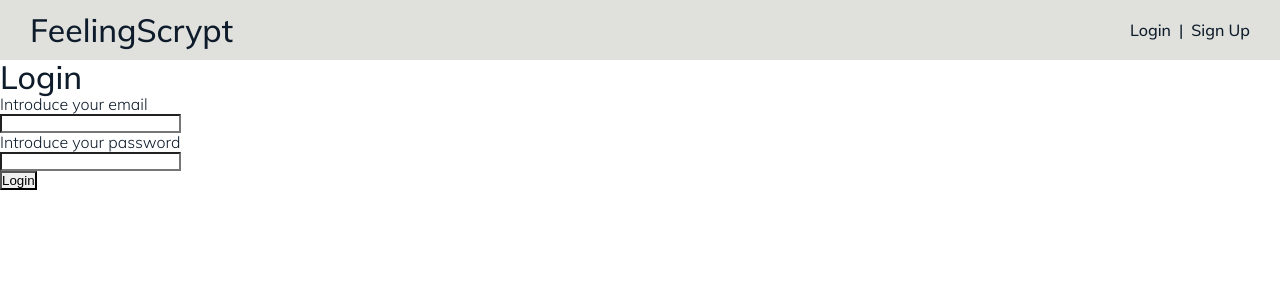
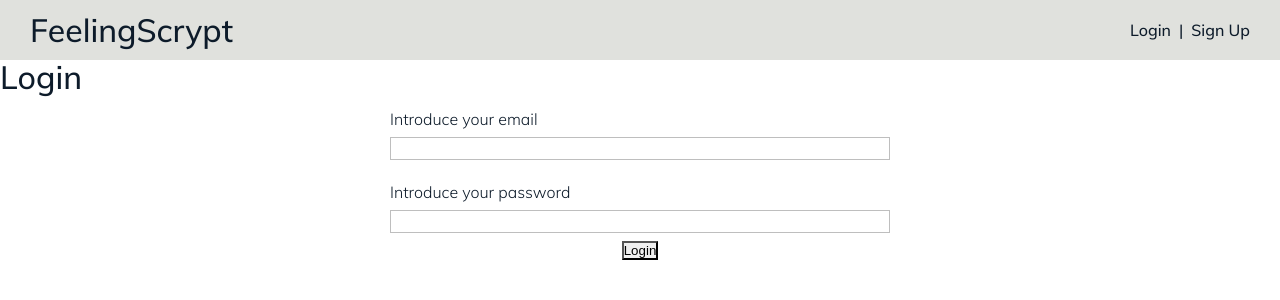
Before and after one commit to Silinde87/M3-FeelingCryptos-Client, a React (Create React App) app: page /login in a window 1280 px wide. Shown: the top 300 px of the page. Built offline with nearby package versions, Linux system fonts and the light colour scheme; no server answers.

Commit message:
Style login form

```diff
--- a/src/App.css
+++ b/src/App.css
@@ -3,7 +3,8 @@
   box-sizing: border-box;
 }
 html,body,
-#root,#app-container{
+#root,#app-container,
+section{
   height: 100%;
 }
 
--- a/src/components/Form/Form.js
+++ b/src/components/Form/Form.js
@@ -1,12 +1,14 @@
 import React from "react";
 import Text from "../text";
+import SCForm from "./Form.styled";
 
 export default function Form(props) {
 	const { fields, errors } = props.state;
 	const keys = Object.keys(fields);
 	const values = Object.values(fields);
 	return (
-		<form id="form" onSubmit={props.handleFormSubmit}>
+
+		<SCForm id="form" onSubmit={props.handleFormSubmit}>
 			{keys.map((el, i) => {
 				return (
 					<div className="form-group" key={el}>
@@ -22,11 +24,11 @@ export default function Form(props) {
 							value={values[i]}
 							onChange={props.handleChange}
 						></input>
-						{errors[el] && <Text >{errors[el]}</Text>}
+						{errors[el] && <Text className="form-error" color="lettersColorRed">{errors[el]}</Text>}
 					</div>
 				);
 			})}
 			<input id="form-btn" type="submit" value="Login" />
-		</form>
+		</SCForm>
 	);
 }
--- /dev/null
+++ b/src/components/Form/Form.styled.js
@@ -0,0 +1,33 @@
+import styled from "styled-components";
+
+const SCForm = styled.form`
+
+    display: flex;
+    flex-direction: column;
+    align-items: center;
+
+    .form-input{
+        width: 500px;
+        padding: 3px 5px;
+        outline: none;
+        border:1px solid #BEBEBE;
+        margin-top: 8px;
+        margin-bottom: 8px;
+        -webkit-transition: all 0.30s ease-in-out;
+        -moz-transition: all 0.30s ease-in-out;
+        -ms-transition: all 0.30s ease-in-out;
+        -o-transition: all 0.30s ease-in-out;
+    }
+    .form-input:focus{
+        border: 1px solid  ${({ theme }) => theme.color.tertiary};
+        box-shadow: 0 0 8px ${({ theme }) => theme.color.tertiary};
+    }
+    .form-group{
+        margin-top: 15px;
+    }
+    .form-error{
+        padding-left: 5px;
+    }
+`;
+
+export default SCForm
--- a/src/theme.js
+++ b/src/theme.js
@@ -7,6 +7,7 @@ const theme = {
       letterColor1: "#0D1B2A",
       letterColor2: "#5E6472",
       letterColor3Sel: "#53B9EA",
+      lettersColorRed: "#e63946",
       buttonColor: "#005691",
 
     },
```
